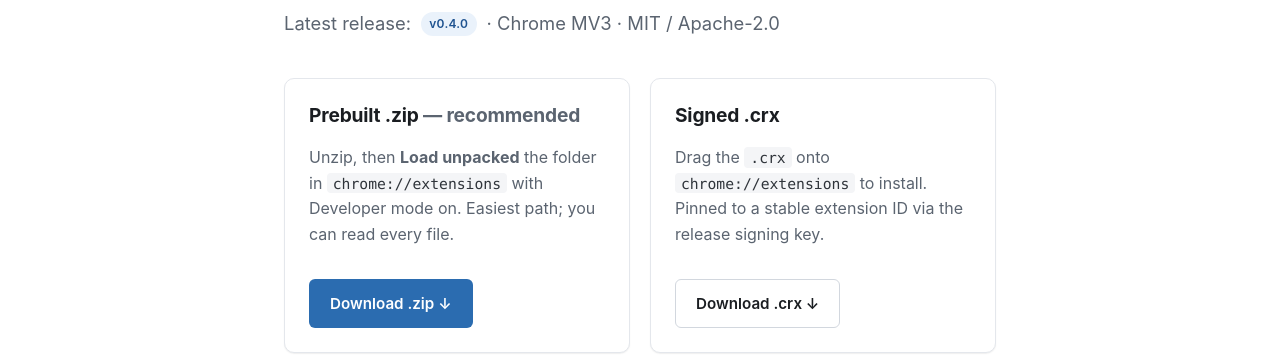
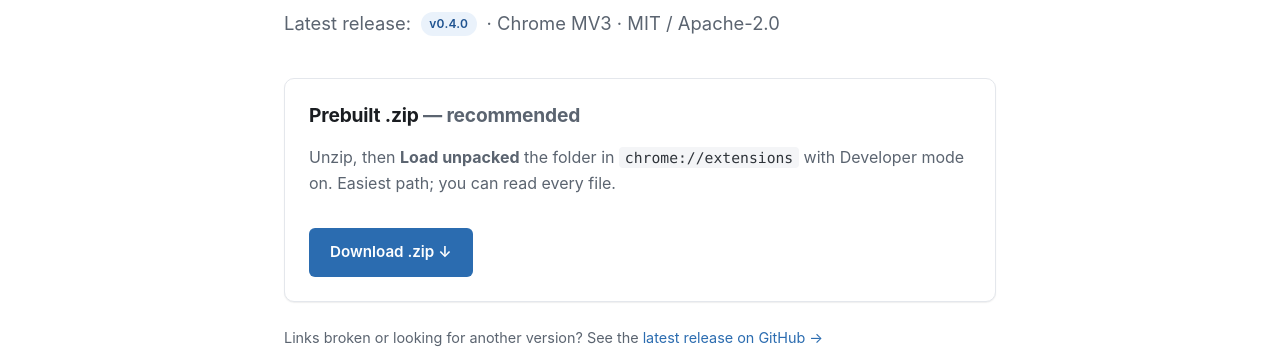
Before and after one commit to Irvingouj/Browsergent, an Astro site in the folder website/: page /download in a window 1280 px wide. Shown: the part 232-590 px from the top of the page. Built offline with nearby package versions, Linux system fonts and the light colour scheme; Astro itself is replaced by a stand-in of ours.

Commit message:
hide crx download on website

```diff
--- a/website/src/pages/download.astro
+++ b/website/src/pages/download.astro
@@ -5,7 +5,7 @@
 
 <Base
   title="Download"
-  description={`Download Browsergent v${SITE.latestVersion} — prebuilt Chrome extension (zip or signed crx) or build from source.`}
+  description={`Download Browsergent v${SITE.latestVersion} — prebuilt Chrome extension zip or build from source.`}
 >
   <section class="section" style="border-top:none; padding-top:4rem">
     <div class="container container-prose">
@@ -16,7 +16,7 @@
         Chrome MV3 · MIT / Apache-2.0
       </p>
 
-      <div class="grid grid-2" style="margin-top:2.5rem">
+      <div class="grid" style="margin-top:2.5rem">
         <div class="card option">
           <h3>Prebuilt .zip <span class="muted">— recommended</span></h3>
           <p class="muted">
@@ -26,17 +26,6 @@
           </p>
           <a class="btn btn-primary" href={DOWNLOADS.zip} download>
             Download .zip ↓
-          </a>
-        </div>
-
-        <div class="card option">
-          <h3>Signed .crx</h3>
-          <p class="muted">
-            Drag the <code>.crx</code> onto <code>chrome://extensions</code> to
-            install. Pinned to a stable extension ID via the release signing key.
-          </p>
-          <a class="btn btn-secondary" href={DOWNLOADS.crx} download>
-            Download .crx ↓
           </a>
         </div>
       </div>
--- a/website/src/site.ts
+++ b/website/src/site.ts
@@ -18,8 +18,6 @@
 export const DOWNLOADS = {
   // Source zip built by the release workflow.
   zip: `${SITE.releases}/download/${tag}/browsergent-${v}.zip`,
-  // Signed CRX for drag-and-drop install.
-  crx: `${SITE.releases}/download/${tag}/browsergent-${v}.crx`,
   // Latest release page (version-agnostic fallback).
   latestRelease: `${SITE.releases}/latest`,
 } as const;
```
